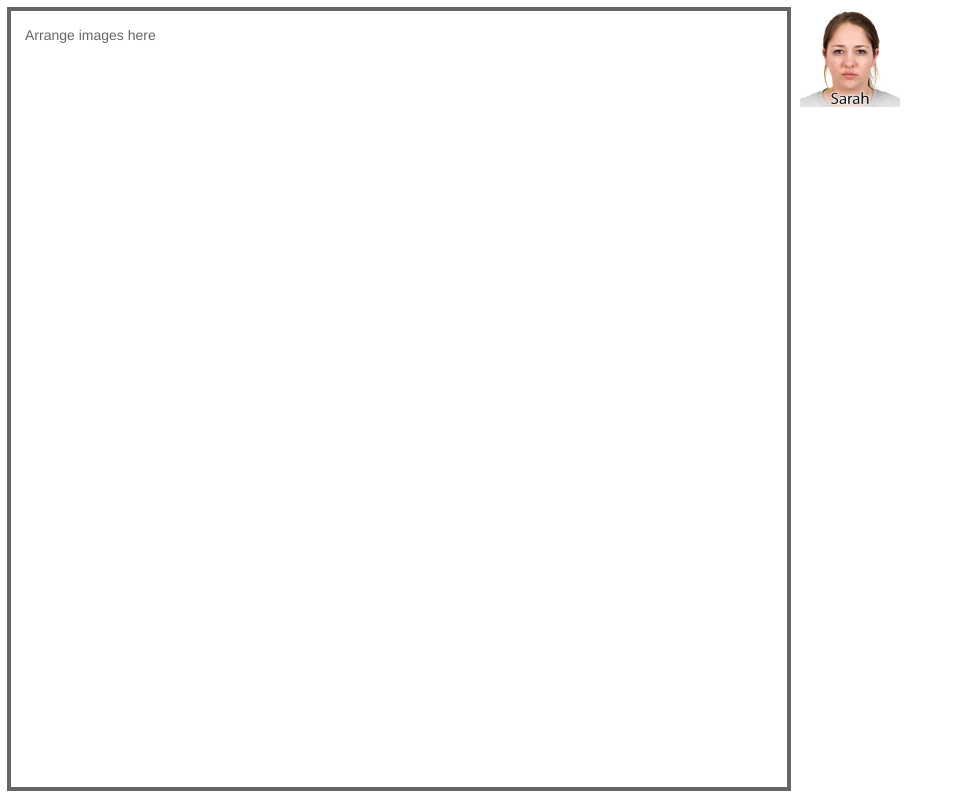
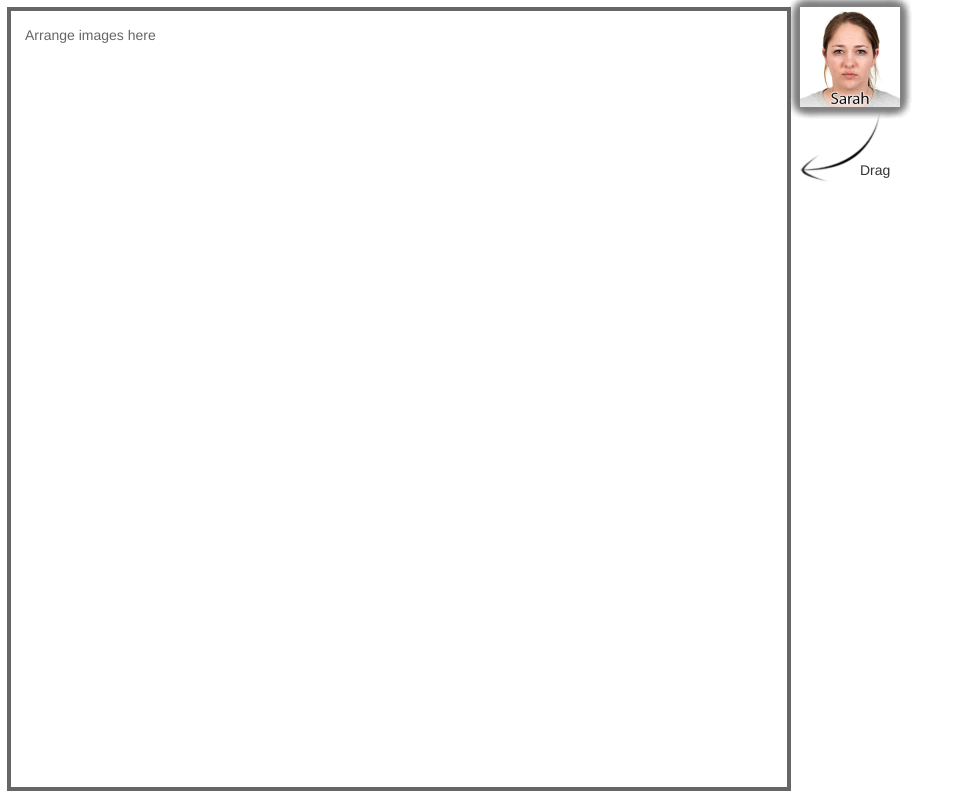
Before and after one commit to MetaD/hierarchyDragNDrop, a plain HTML site: page index.html in a window 1280 px wide. Shown: the whole page, without its empty margins (0-967 px from the left). Drawn offline with nearby package versions, Linux system fonts and the light colour scheme.

Commit message:
shadow & drag arrow

```diff
--- a/css/dragndrop.css
+++ b/css/dragndrop.css
@@ -1,3 +1,16 @@
+#drag-arrow {
+  position: absolute;
+  margin-left: 100vh;  /* same as .draggable */
+  margin-top: 100px;  /* same as images */
+  padding-top: 10px;
+}
+
+#drag-text {
+  position: absolute;
+  margin-left: 100vh;  /* same as .draggable */
+  margin-top: 100px;  /* same as images */
+  padding: 60px;
+}
 
 .dropzone-wrapper {
   position: absolute;
@@ -39,4 +52,10 @@
       touch-action: none;
 }
 
-.draggable.-drop-possible { background-color: #42bd41; }
+.shadow {
+  box-shadow: 0 0 10px grey;
+}
+
+.draggable.-drop-possible {
+  background-color: #42bd41;
+}
--- a/index.html
+++ b/index.html
@@ -13,6 +13,8 @@
     </head>
     <body>
         <div id="images"></div>
+        <img id="drag-arrow" src="img\arrow.png">
+        <div id="drag-text">Drag</div>
 
         <div class="dropzone-wrapper">
             <div id="drop" class="dropzone js-drop">Arrange images here</div>
--- a/js/dragndrop.js
+++ b/js/dragndrop.js
@@ -6,17 +6,14 @@
 
     interact.maxInteractions(Infinity);
 
-
-
     var gender = 'F';  // TODO
     for (var i = 1; i < 10; ++i) {
         $('#images').append($('<img>', {
             src: 'img/' + gender + i.toString() + '.jpg',
             height: '100px',
             weight: '100px',
-            class: 'draggable js-drag'
+            class: 'draggable js-drag shadow',
         }));
-        console.log(i);
     }
 
     // setup draggable elements.
```
Also changed, not shown: img/arrow.png (added). Lines whose indentation alone changed are shown as unchanged.
